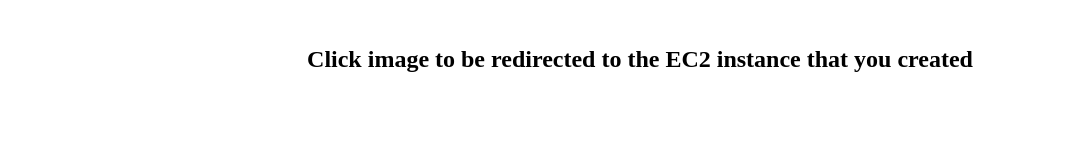
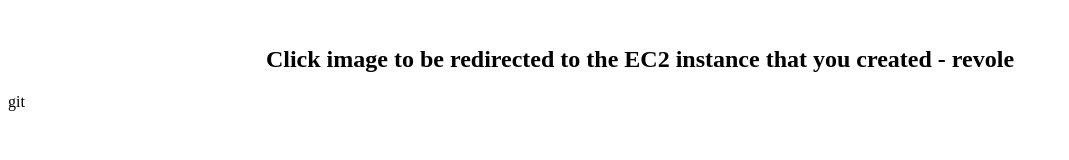
Before and after one commit to tsettest12/exercise-git, a plain HTML site: page index.html in a window 1280 px wide. Shown: the whole page, without its empty margins (0-1069 px from the left). Drawn offline with Linux system fonts and the light colour scheme.

Commit message:
message222

```diff
--- a/index.html
+++ b/index.html
@@ -6,7 +6,7 @@
     <body>
         <center>
         <br>
-        <h2> Click image to be redirected to the EC2 instance that you created </h2>
+        <h2> Click image to be redirected to the EC2 instance that you created - revole </h2>
         </center>
     </body>
-</html>
+</html>git
```
